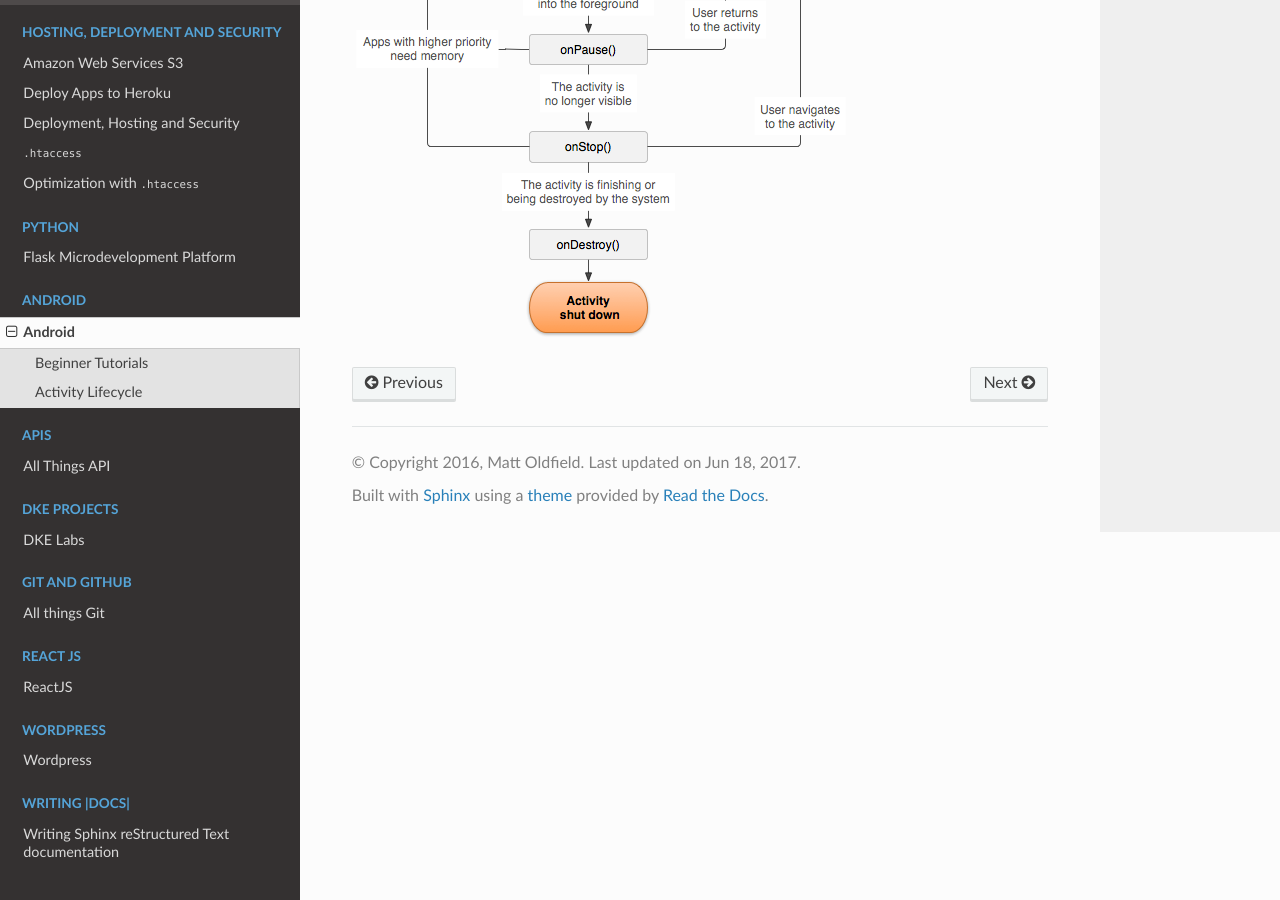
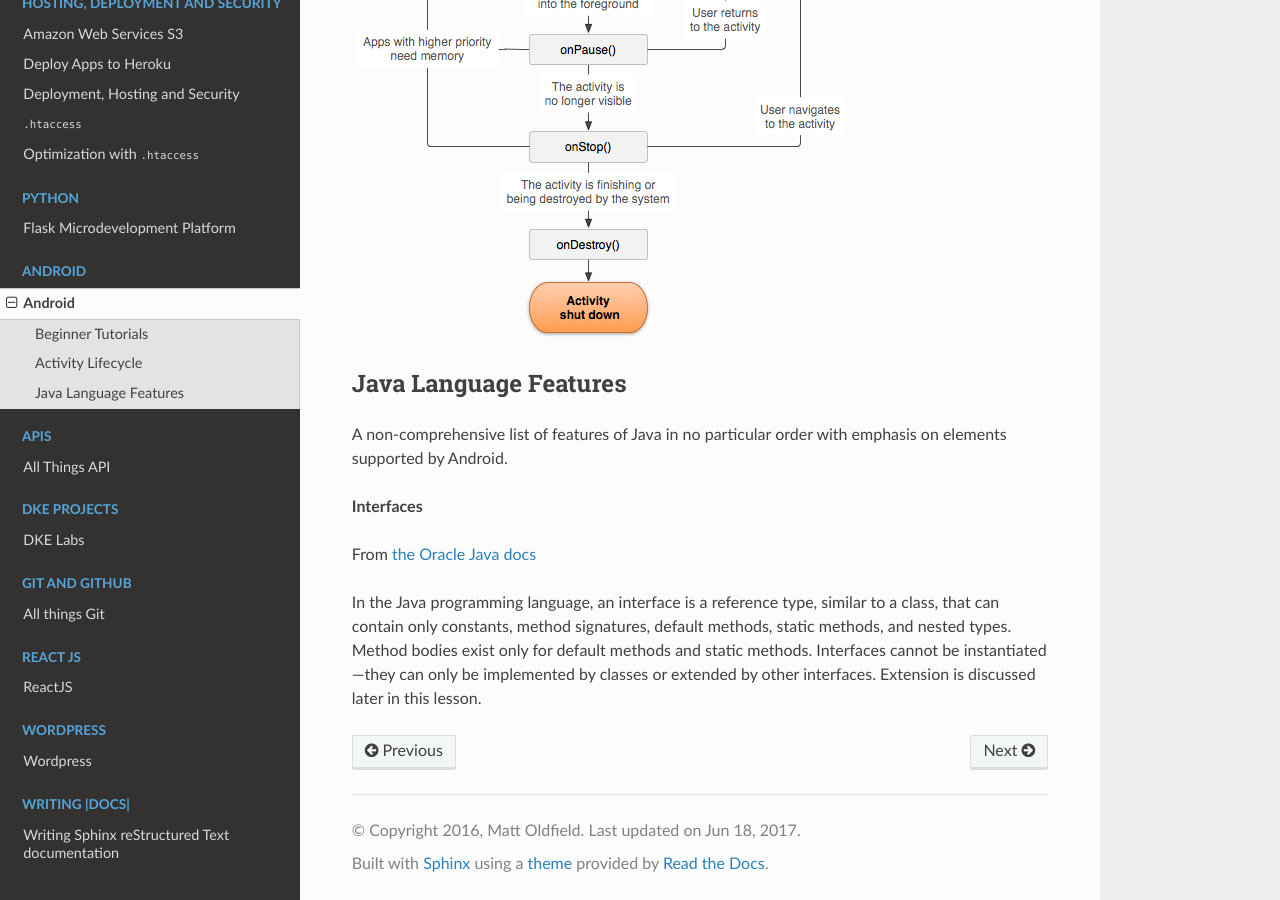
Before and after one commit to asmattic/docs, a Sphinx documentation site: the page built from source/android/index.rst, in a window 1280 px wide and 900 px high, scrolled down 760 px. Built offline with Sphinx 7.4.7 and the Read the Docs theme 2.0.0, drawn with Linux system fonts in a browser that asks for light colours.

Commit message:
android java interfaces

```diff
--- a/source/android/index.rst
+++ b/source/android/index.rst
@@ -3,6 +3,8 @@ Android
 
 .. Variables
 .. include:: ../vars.rst
+
+.. _android-beginner-tutorials-sec:
 
 Beginner Tutorials
 --------------------
@@ -23,3 +25,16 @@ Activity Lifecycle
 Different states of the Activity components lifecycle and methods available or envoked in those stages.
 
 .. image:: ../_static/img/activity_lifecycle.png
+
+.. _java-features-sec:
+
+Java Language Features
+-----------------------
+
+A non-comprehensive list of features of Java in no particular order with emphasis on elements supported by Android.
+
+**Interfaces**
+
+From `the Oracle Java docs <https://docs.oracle.com/javase/tutorial/java/IandI/createinterface.html>`_
+
+In the Java programming language, an interface is a reference type, similar to a class, that can contain only constants, method signatures, default methods, static methods, and nested types. Method bodies exist only for default methods and static methods. Interfaces cannot be instantiated—they can only be implemented by classes or extended by other interfaces. Extension is discussed later in this lesson.
```
Also changed, not shown: other parts of source/android/index.rst (+1 -1 lines).
